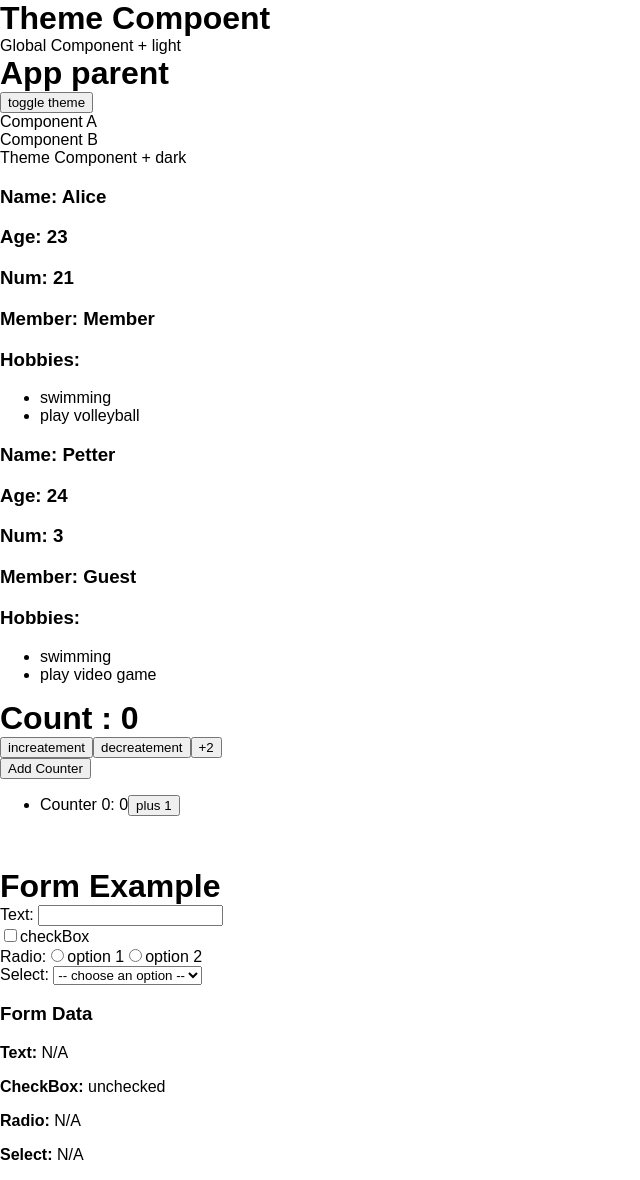
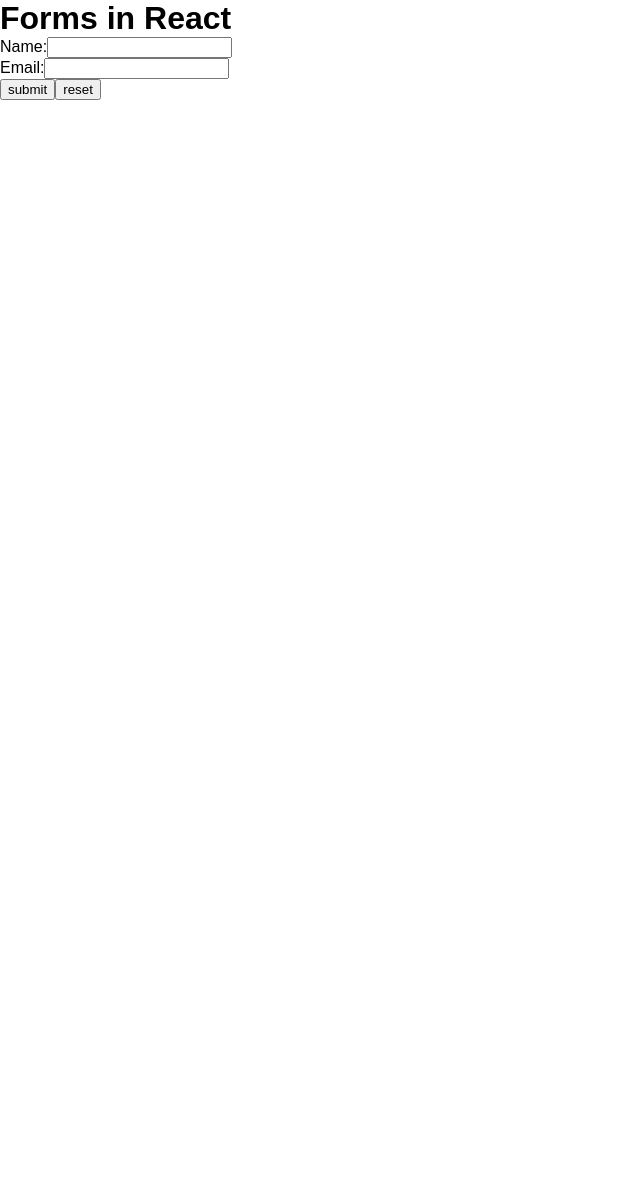
Before and after one commit to phucgigital03/practiceReactUdemy, a React (Vite) app: page / in a window 1280 px wide. Shown: the whole page, without its empty margins (0-640 px from the left). After the commit the page ends 800 px from the top, so only its background shows below. Built offline with nearby package versions, Linux system fonts and the light colour scheme.

Commit message:
config axios and use useForm()

```diff
--- a/package.json
+++ b/package.json
@@ -10,8 +10,10 @@
     "preview": "vite preview"
   },
   "dependencies": {
+    "axios": "^1.7.9",
     "react": "^19.0.0",
-    "react-dom": "^19.0.0"
+    "react-dom": "^19.0.0",
+    "react-hook-form": "^7.54.2"
   },
   "devDependencies": {
     "@eslint/js": "^9.19.0",
--- a/src/App.jsx
+++ b/src/App.jsx
@@ -1,279 +1,58 @@
-import { createContext, useContext, useEffect, useState } from 'react'
+import { useForm } from 'react-hook-form'
 import './App.css'
-import Profilecard from './Profilecard'
-// import ParentComponent from './ParentComponent'
-// import About from './components/About'
-// import Contact from './components/Contact'
-// import Footer from './components/Footer'
-// import Header from './components/Header'
-// import ProjectList from './components/ProjectList'
 
-const ThemeContext = createContext('light');
+function App() {
+    const {register,handleSubmit,formState: {errors},reset} = useForm();
+    const onSumit = (data)=>{
+      console.log(data)
+
+    }
+
+    const names = ['user1','user2'];
+    const checkExistingUser = async(username)=>{
+      const result = await new Promise((resolve)=>{
+          setTimeout(()=>{
+            resolve(names)
+          },2000)
+      })
+      return result.includes(username)
+    }
+  return (
+    <div className='App'>
+      <h1>Forms in React</h1>
+      <form action="#" onSubmit={handleSubmit(onSumit)}>
+          <label>
+            Name:
+            <input
+              {...register('name',  {
+                required: 'Name is required',
+                minLength: {value: 2, message: 'Name at least 2 characters'},
+                validate: {
+                  isNotNumber: (value) => isNaN(value) || "Number cannot be there",
+                  checkUser: async (value) => {
+                    const check =  await checkExistingUser(value);
+                    return !check || "User already has DB"
+                  }
+                }
+              })
+              }
+            />
+            {errors.name && <span>{errors.name.message}</span>}
+          </label>
+          <br />
 
 
-function ComponentA (){
-  console.log('component A');
-  return (
-    <div>
-        Component A
-        <ComponentB/>
-    </div>
-  )
-}
-
-function ComponentB (){
-  console.log('component B');
-  return (
-    <div>
-        Component B
-        <ThemeComponent/>
-    </div>
-  )
-}
-
-function ThemeComponent (){
-  const valueContext = useContext(ThemeContext);
-  console.log(valueContext)
-  console.log('Theme Component');
-  return (
-    <div>
-        Theme Component + {valueContext}
-    </div>
-  )
-}
-
-function GlobalComponent (){
-  const valueContext = useContext(ThemeContext);
-  console.log(valueContext)
-  console.log('Global Component');
-  return (
-    <div>
-        Global Component + {valueContext}
-    </div>
-  )
-}
-
-
-function App() {
-    const showHobby = (hobby)=>{
-        alert("you selected " + hobby)
-    }
-
-    const aliceProps = {
-        name:"Alice",
-        age:"23",
-        num:"2",
-        isMember: true,
-        hobbies: ["swimming","play volleyball"],
-        handleShowHobby: showHobby
-    }
-
-    const petterProps = {
-        name: "Petter",
-        age: "24",
-        num: 2,
-        isMember: false,
-        hobbies: ["swimming","play video game"],
-        handleShowHobby: showHobby
-    }
-
-    const [count,setCount] = useState(0);
-
-    const increatement = ()=>{
-      setCount(count + 1);
-    }
-
-    const decreatement = ()=>{
-      setCount(count - 1);
-    }
-
-    const plusTwice = ()=>{
-      setCount(prevC => prevC + 1);
-      setCount(prevC => prevC + 1);
-    }
-
-    const [counters,setCounter] = useState([{id: 0,value: 0}]);
-
-    const addCounter = ()=>{
-      setCounter([...counters, {id: counters.length + 1, value: 0}]);
-    }
-
-    const increatementObject = (id)=>{
-      // counters.forEach(counter => {
-      //   if(counter.id === id){
-      //     counter.value = counter.value + 1;
-      //   }
-      // })
-      // setCounter([...counters])
-
-      setCounter(counters.map(counter => {
-        return counter.id === id ? {...counter,value: counter.value + 1} : counter
-      }))
-    }
-
-    const [formData,setFormData] = useState({
-      text: '',
-      checkbox: false,
-      radio: '',
-      select: ''
-    })
-
-    const handleChange = (e)=>{
-      const {name, value, type, checked} = e.target;
-
-      setFormData({
-        ...formData,
-        [name]: type === 'checkbox' ? checked : value
-      })
-    }
-
-    useEffect(()=>{
-      document.title = "value" + count;
-    },[count])
-
-    // const [time,setTime] = useState(new Date());
-
-    // useEffect(()=>{
-    //   const timerId =  setInterval(()=> setTime(new Date()), 1000);
-    //   return ()=> clearInterval(timerId)
-    // },[])
-
-    // const timeFormmat = time.toLocaleTimeString('en-US', {
-    //   hour: '2-digit',   // Display hours as two digits
-    //   minute: '2-digit', // Display minutes as two digits
-    //   second: '2-digit', // Display seconds as two digits
-    //   hour12: true       // Use 12-hour clock (default for en-US)
-    // });
-
-    const [theme,setTheme] = useState('dark');
-
-    const toggleTheme = ()=>{
-      setTheme(theme === 'light' ? 'dark' : 'light')
-    }
-
-  return (
-    <div className='App'>
-      {/* <Header/>
-      <About/>
-      <ProjectList/>
-      <Contact/>
-      <Footer/> */}
-      {/* <ParentComponent/> */}
-      {/* <h1>Clock Digital</h1> */}
-      {/* <p>{timeFormmat}</p> */}
-
-      <h1>Theme Compoent</h1>
-      <GlobalComponent/>
-      <ThemeContext.Provider value={theme}>
-          <h1>App parent</h1>
-          <button onClick={toggleTheme}>toggle theme</button>
-          <ComponentA/>
-      </ThemeContext.Provider>
-
-      <Profilecard {...aliceProps}/>
-      <Profilecard {...petterProps}/>
-
-      <h1>Count : {count}</h1>
-      <button onClick={increatement}>increatement</button>
-      <button onClick={decreatement}>decreatement</button>
-      <button onClick={plusTwice}>+2</button>
-
-      <br/>
-      <button onClick={addCounter}>Add Counter</button>
-        <ul>
-          {
-            counters.map((counter)=>{
-              return (
-                <li key={counter.id}>
-                    Counter {counter.id}: {counter.value}
-                    <button onClick={()=>{increatementObject(counter.id)}}>plus 1</button>
-                </li>
-              )
-            })
-          }
-        </ul>
-
-      <br/>
-      <br/>
-
-      {/* form */}
-      <div className='form-example'>
-          <h1>Form Example</h1>
-          <form action="#">
-              <div className='form-field'>
-                <label>Text: </label>
-                <input
-                    type="text"
-                    name='text'
-                    value={formData.text}
-                    onChange={handleChange}
-                />
-              </div>
-
-              <div className='form-field'>
-                <label>
-                  <input
-                      type="checkbox"
-                      name='checkbox'
-                      value={formData.checkbox}
-                      onChange={handleChange}
-                  ></input>
-                  checkBox
-                </label>
-              </div>
-
-              <div className='form-field'>
-                <label>
-                  Radio:
-                </label>
-                <label>
-                  <input
-                      type="radio"
-                      name='radio'
-                      value="option1"
-                      checked={formData.radio === "option1"}
-                      onChange={handleChange}
-                  ></input>
-                  option 1
-                </label>
-                <label>
-                  <input
-                      type="radio"
-                      name='radio'
-                      value="option2"
-                      checked={formData.radio === "option2"}
-                      onChange={handleChange}
-                  ></input>
-                  option 2
-                </label>
-              </div>
-
-              <div className='form-field'>
-                <label>Select: </label>
-                <select
-                  name='select'
-                  value={formData.select}
-                  onChange={handleChange}
-                >
-                  <option value="">-- choose an option --</option>
-                  <option value="option1">-- option 1 --</option>
-                  <option value="option2">-- option 2 --</option>
-                </select>
-              </div>
-
-
-              <div className='form-data'>
-                  <h3>
-                    Form Data
-                  </h3>
-                  <p><strong>Text: </strong> {formData.text || 'N/A'}</p>
-                  <p><strong>CheckBox: </strong> {formData.checkbox ? "checked" : "unchecked"}</p>
-                  <p><strong>Radio: </strong> {formData.radio || 'N/A'}</p>
-                  <p><strong>Select: </strong> {formData.select || 'N/A'}</p>
-              </div>
-          </form>
-      </div>
-
+          <label>
+            Email:
+            <input
+              {...register('email',{required: 'Email is required'})}
+            />
+          </label>
+            {errors.email && <span>{errors.email.message}</span>}
+          <br />
+          <button>submit</button>
+          <button type='button' onClick={()=>{reset()}}>reset</button>
+      </form>
     </div>
   )
 }
```
Also changed, not shown: src/api/api.js (added, +47 -0 lines), 1 other file (tests, documents, lock files or other folders).
